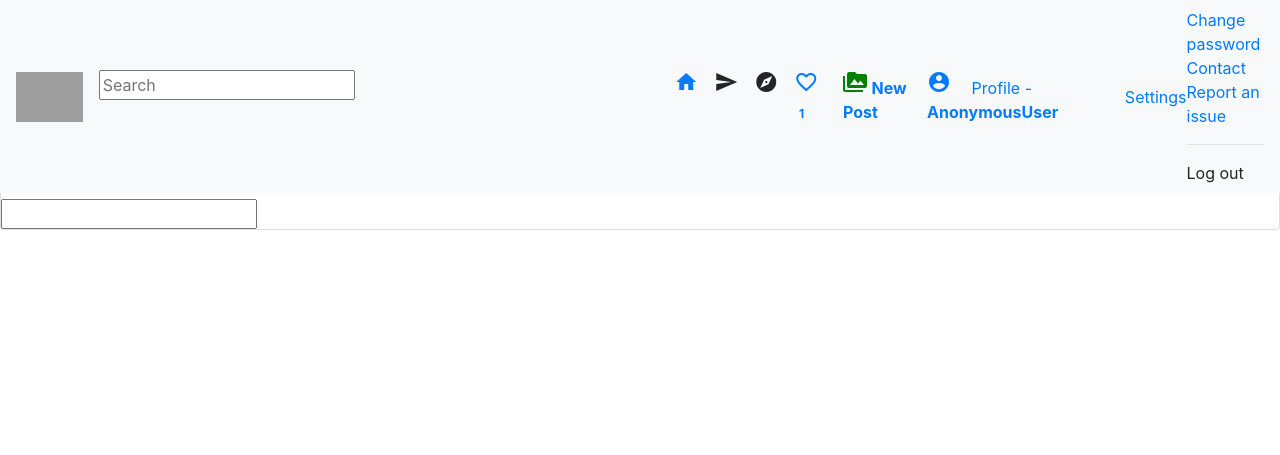
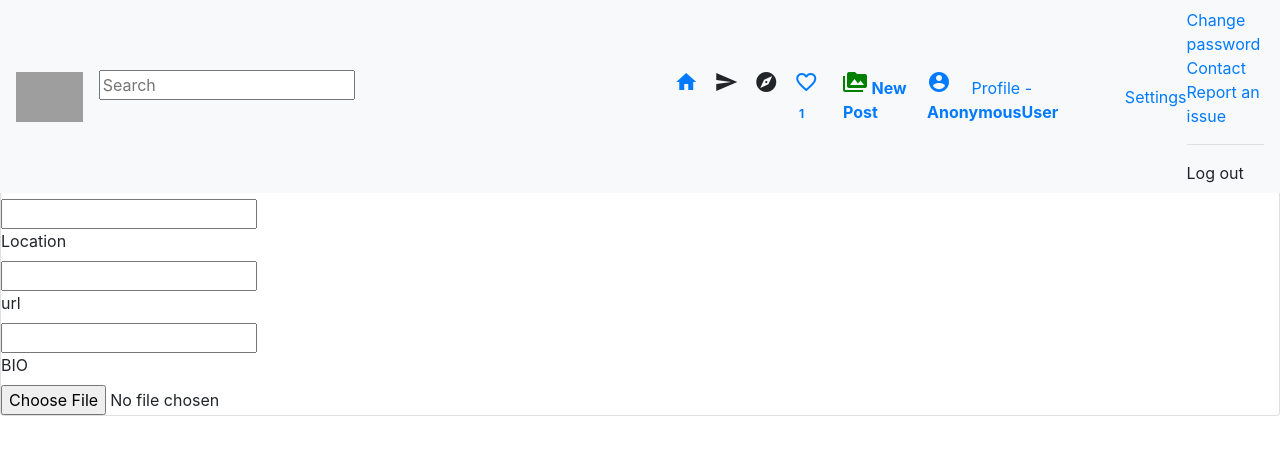
Before and after one commit to LincolnMoki/instagram, a Django app: template instagram/templates/instagram/edit-profile.html in a window 1280 px wide. Shown: the top 455 px of the page. Run offline with Django 3.2, Linux system fonts and the light colour scheme; the template is opened without the code that fills it: most values are stand-ins (such as "Sample title", 1, 10 or a date in 2020); form fields are guessed from the names that the template uses; parts of the project's set-up code (start-up, migrations or seed data) failed here and were passed over; some libraries are stand-ins or nearby versions; grey boxes are pictures that could not be loaded.

Commit message:
added  class field for location url and bio

```diff
--- a/instagram/templates/instagram/edit-profile.html
+++ b/instagram/templates/instagram/edit-profile.html
@@ -35,6 +35,26 @@
                   {{ form.last_name }}
                 </div>
             </div>
+            <div class="field">
+                <label class="label is-medium">Location</label>
+                <div class="control">
+                  {{ form.location }}
+                </div>
+            </div>
+
+            <div class="field">
+                <label class="label is-medium">url</label>
+                <div class="control">
+                  {{ form.url }}
+                </div>
+            </div>
+
+            <div class="field">
+                <label class="label is-medium">BIO</label>
+                <div class="control">
+                  {{ form.profile_info }}
+                </div>
+            </div>
 
 
 {% endblock content %}
```
